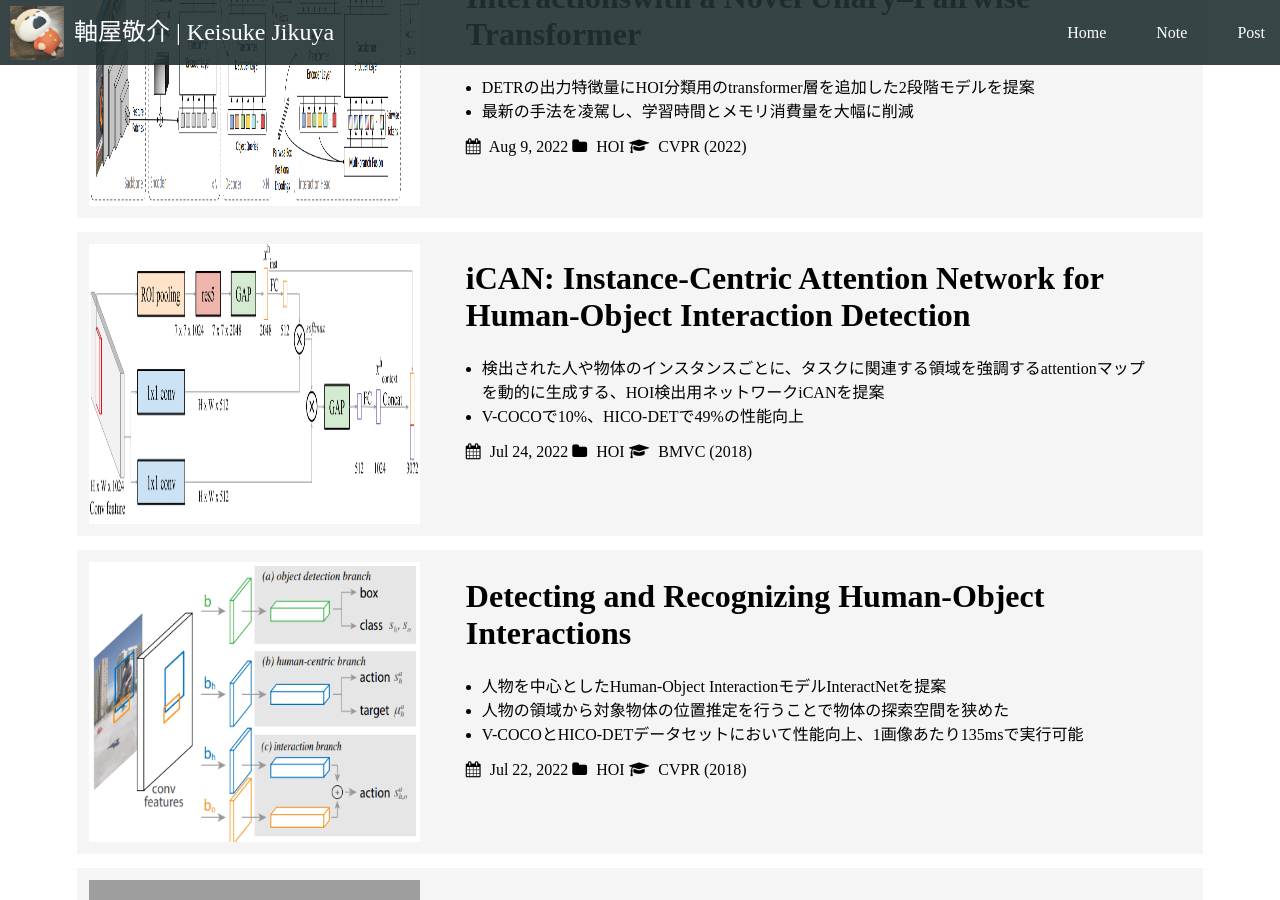
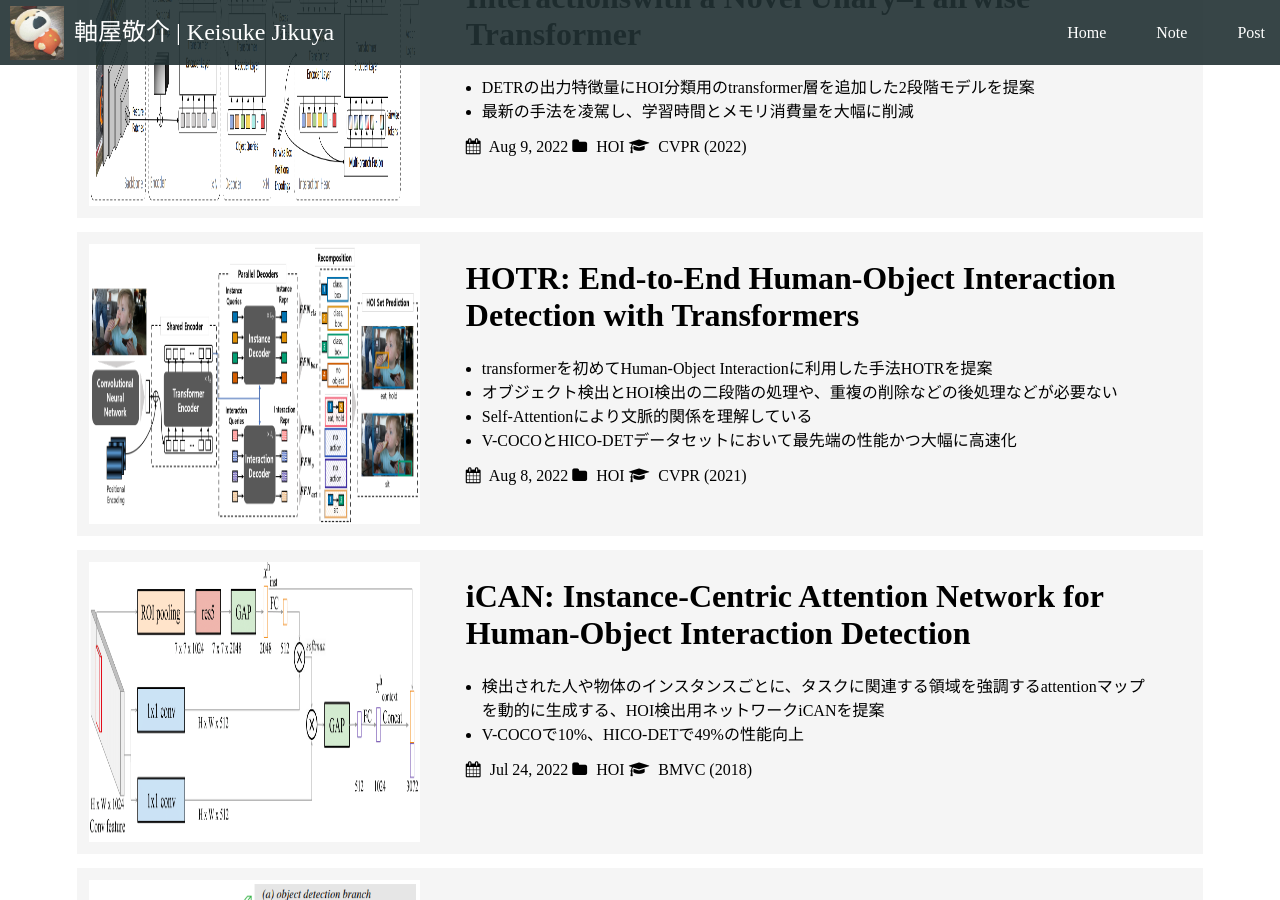
Before and after one commit to Absolute-Value/Portfolio, a Jekyll site: the page built from posts.md, in a window 1280 px wide and 900 px high, scrolled down 416 px. Built offline with Jekyll 4.4.1, drawn with Linux system fonts in a browser that asks for light colours; nearby versions of some CDN libraries; grey boxes are pictures that could not be loaded.

Commit message:
Update posts

```diff
--- /dev/null
+++ b/_posts/2022-08-08-HOTR.md
@@ -0,0 +1,51 @@
+---
+title: "HOTR: End-to-End Human-Object Interaction Detection with Transformers"
+date: "2022-08-08 00:00:00"
+identifier: HOTR
+category: HOI
+hero: /assets/images/posts/HOTR/1.png
+link: https://arxiv.org/abs/2104.13682
+tags: ["Human-Object Interaction Detection", "Transformer"]
+conference: CVPR
+year: 2021
+math: true
+layout: post
+---
+
+# 概要
+
+- transformerを初めてHuman-Object Interactionに利用した手法HOTRを提案
+- オブジェクト検出とHOI検出の二段階の処理や、重複の削除などの後処理などが必要ない
+- Self-Attentionにより文脈的関係を理解している
+- V-COCOとHICO-DETデータセットにおいて最先端の性能かつ大幅に高速化
+<!--more-->
+
+# 新規性・差分
+
+- 重複した予測の排除や閾値設定などの後処理が不要に
+- これまでの検出器が5~9msかかる推論を1ms以下に高速化
+
+# アイデア
+![](/assets/images/posts/HOTR/1.png)
+
+- アーキテクチャ
+    - 1つの共有Encoderと2つの並列Decoder(Instance Decoder, Interaction Decoder)から成る
+        - Encoderの共有は別々よりも有効だった
+    - EncoderとInstance DecoderはDETRと同様にBackbone CNNで抽出した特徴をtransformerに通して、FFNで人と物体のバウンディングボックスとクラスを検出する
+    - Interaction Decoderは、FFNでポインタを用いてInstance Decoderの人と物体を指し示し、HOIを予測する
+    ![](/assets/images/posts/HOTR/2.png)
+
+- 学習
+    - マッチングコストを計算してマッチングしたペアについてハンガリーLossを計算する
+    - DETRではNone Objectを設定できたが、HOIは複数の予測を同時に行うマルチラベル分類のため設定できない
+        - そこで、対話性を予測するクラスを設定して、対話性の低いものは予測を抑制するようにした
+    - Backbone、Encoder、Instance EncoderはMSCOCOで事前学習する
+
+# 結果
+
+- V-COCO
+    - 高性能&高速化
+        - ![](/assets/images/posts/HOTR/3.png)
+        - ![](/assets/images/posts/HOTR/4.png)
+- HICO-DET
+    - ![](/assets/images/posts/HOTR/5.png)
--- a/_posts/2022-08-09-Unary–Pairwise-Transformer.md
+++ b/_posts/2022-08-09-Unary–Pairwise-Transformer.md
@@ -1,7 +1,7 @@
 ---
 title: "Efficient Two-Stage Detection of Human–Object Interactionswith a Novel Unary–Pairwise Transformer"
 date: "2022-08-09 00:00:00"
-identifier: InteractNet
+identifier: Unary-Pairwise-Transformer
 category: HOI
 hero: /assets/images/posts/Unary–Pairwise-Transformer/1.png
 link: https://fredzzhang.com/unary-pairwise-transformers/
```
Also changed, not shown: assets/images/posts/HOTR/1.png (added), assets/images/posts/HOTR/2.png (added), assets/images/posts/HOTR/3.png (added), assets/images/posts/HOTR/4.png (added), assets/images/posts/HOTR/5.png (added).
